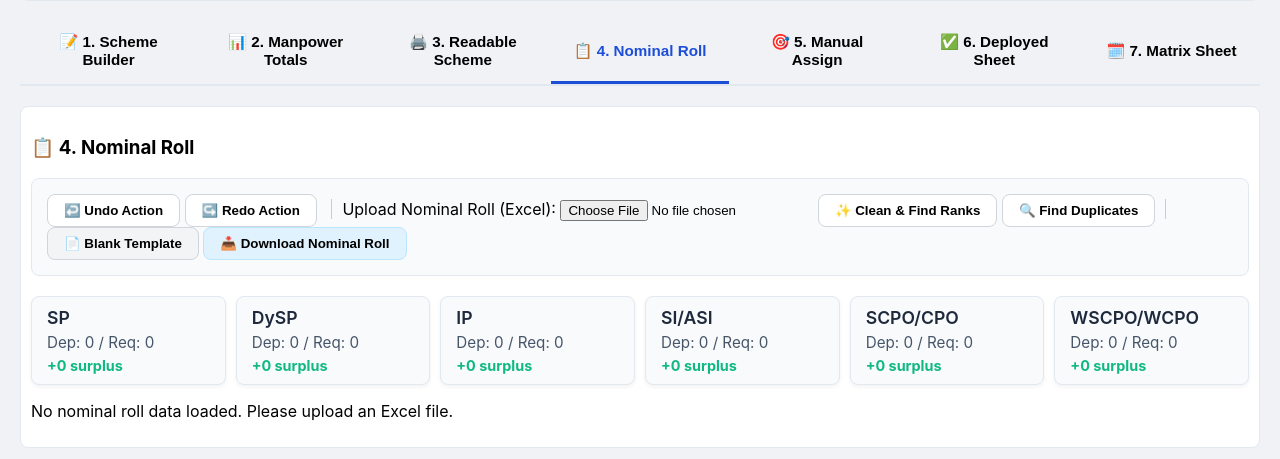
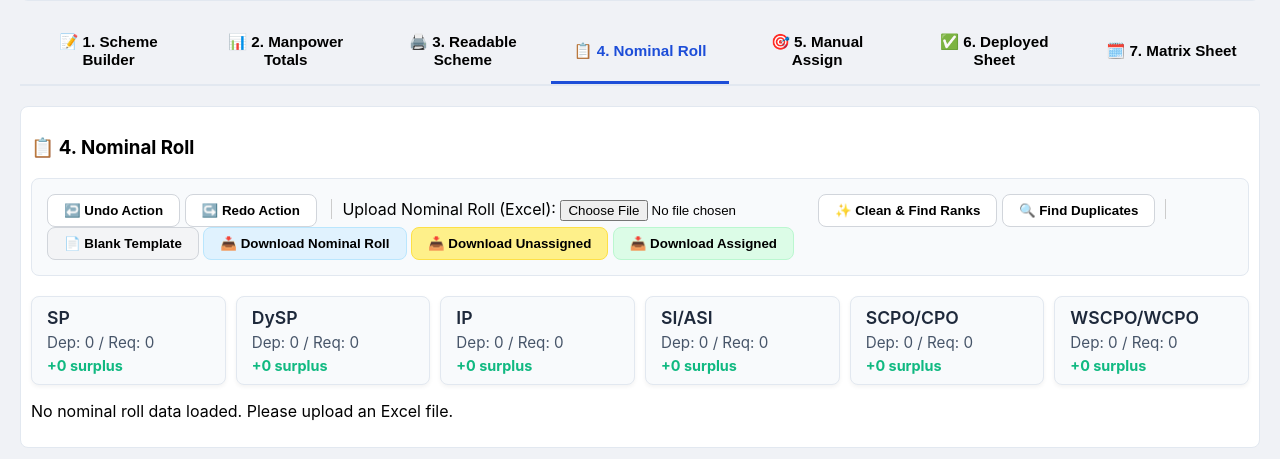
Before and after one commit to Sudevtdr/Scheme-creator-pro1, a Flask app: page / in a window 1280 px wide, after a click on "📋 4. Nominal Roll". Shown: the part 365-824 px from the top of the page. Run offline with Flask 3, Linux system fonts and the light colour scheme.

Commit message:
Update index.html

```diff
--- a/templates/index.html
+++ b/templates/index.html
@@ -193,6 +193,8 @@
                 <span style="margin: 0 10px; border-left: 1px solid #ccc;"></span>
                 <button id="dl-nom-template-btn" class="stButton" style="background-color: #f3f4f6;">📄 Blank Template</button>
                 <button id="dl-nom-roll-btn" class="stButton" style="background-color: #e0f2fe; border-color: #bae6fd;">📥 Download Nominal Roll</button>
+                <button id="dl-nom-unassigned-btn" class="stButton" style="background-color: #fef08a; border-color: #fde047;">📥 Download Unassigned</button>
+                <button id="dl-nom-assigned-btn" class="stButton" style="background-color: #dcfce7; border-color: #bbf7d0;">📥 Download Assigned</button>
             </div>
             <div id="nom-tally-dashboard" style="display: flex; gap: 10px; margin-bottom: 15px;"></div>
             <div id="nom-editor-container"></div>
```
